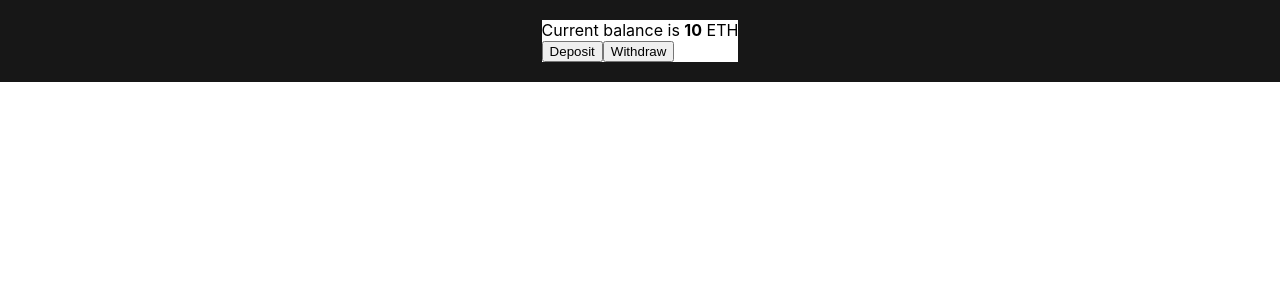
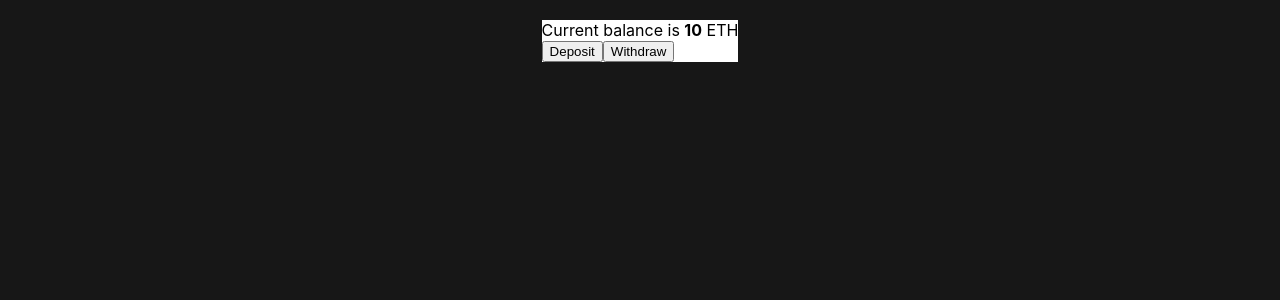
Before and after one commit to itsskofficial/Web3, a React (Create React App) app in the folder faucet/: page / in a window 1280 px wide. Shown: the top 300 px of the page. Built offline with nearby package versions, Linux system fonts and the light colour scheme.

Commit message:
Apr 3, 2023, 11:30 AM

```diff
--- a/faucet/src/css/App.module.css
+++ b/faucet/src/css/App.module.css
@@ -1,6 +1,5 @@
 .wrapper{
     padding: 20px;
-    background-color: #171717;
     display: flex;
     justify-content: center;
     align-items: center;
--- a/faucet/src/index.css
+++ b/faucet/src/index.css
@@ -15,6 +15,7 @@ body {
   -webkit-font-smoothing: antialiased;
   -moz-osx-font-smoothing: grayscale;
   height: 100%;
+  background-color: #171717;
 }
 
 code {
```
